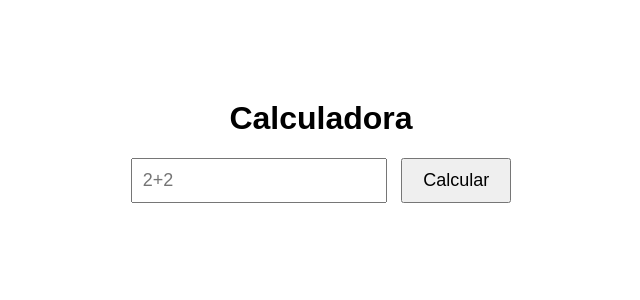
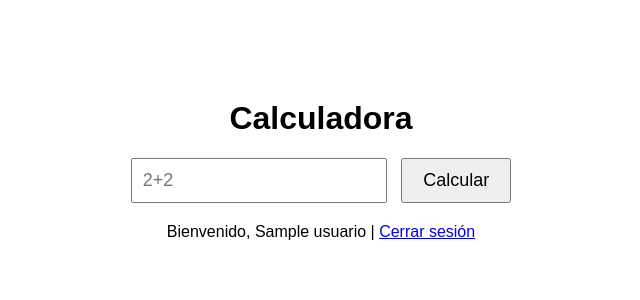
Before and after one commit to hernandps/calculadora, a Flask app: template calculadora/templates/index.html in a window 1280 px wide. Shown: the top 300 px of the page, without its empty margins (319-959 px from the left). Run offline with Flask 3, Linux system fonts and the light colour scheme; the template is opened without the code that fills it: most values are stand-ins (such as "Sample title", 1, 10 or a date in 2020).

Commit message:
Agrego autenticación básica con login

```diff
--- a/calculadora/app.py
+++ b/calculadora/app.py
@@ -1,14 +1,41 @@
-from flask import Flask, render_template, request, jsonify
+from flask import Flask, render_template, request, jsonify, redirect, url_for, session
 import os
 
 app = Flask(__name__)
+app.secret_key = "clave-secreta-muy-larga"  # Puedes cambiarla por algo más aleatorio
+
+# Usuarios válidos (usuario: contraseña)
+USUARIOS = {
+    "admin": "1234",
+    "invitado": "demo"
+}
 
 @app.route("/")
 def index():
-    return render_template("index.html")
+    if not session.get("usuario"):
+        return redirect(url_for("login"))
+    return render_template("index.html", usuario=session["usuario"])
+
+@app.route("/login", methods=["GET", "POST"])
+def login():
+    if request.method == "POST":
+        usuario = request.form["usuario"]
+        clave = request.form["clave"]
+        if usuario in USUARIOS and USUARIOS[usuario] == clave:
+            session["usuario"] = usuario
+            return redirect(url_for("index"))
+        return render_template("login.html", error="Usuario o contraseña incorrectos")
+    return render_template("login.html")
+
+@app.route("/logout")
+def logout():
+    session.pop("usuario", None)
+    return redirect(url_for("login"))
 
 @app.route("/calcular", methods=["POST"])
 def calcular():
+    if not session.get("usuario"):
+        return jsonify({"error": "No autorizado"}), 401
     data = request.get_json()
     try:
         resultado = eval(data["expresion"])
@@ -17,6 +44,5 @@ def calcular():
         return jsonify({"error": "Expresión inválida"}), 400
 
 if __name__ == "__main__":
-    import os
     port = int(os.environ.get("PORT", 5000))
     app.run(host="0.0.0.0", port=port, debug=False)
--- a/calculadora/templates/index.html
+++ b/calculadora/templates/index.html
@@ -24,4 +24,6 @@
         }
     </script>
 </body>
+<p>Bienvenido, {{ usuario }} | <a href="/logout">Cerrar sesión</a></p>
+
 </html>
```
Also changed, not shown: calculadora/templates/login.html (added, +17 -0 lines).
